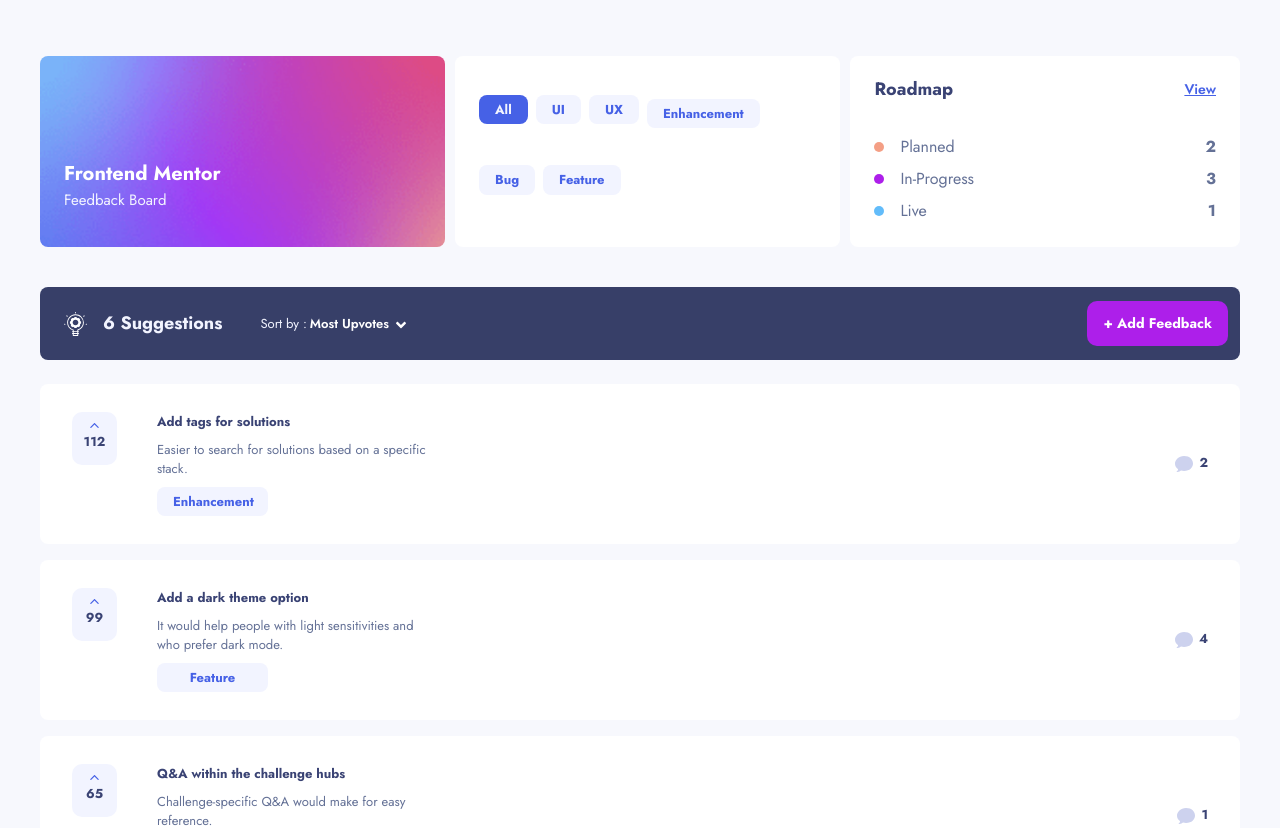
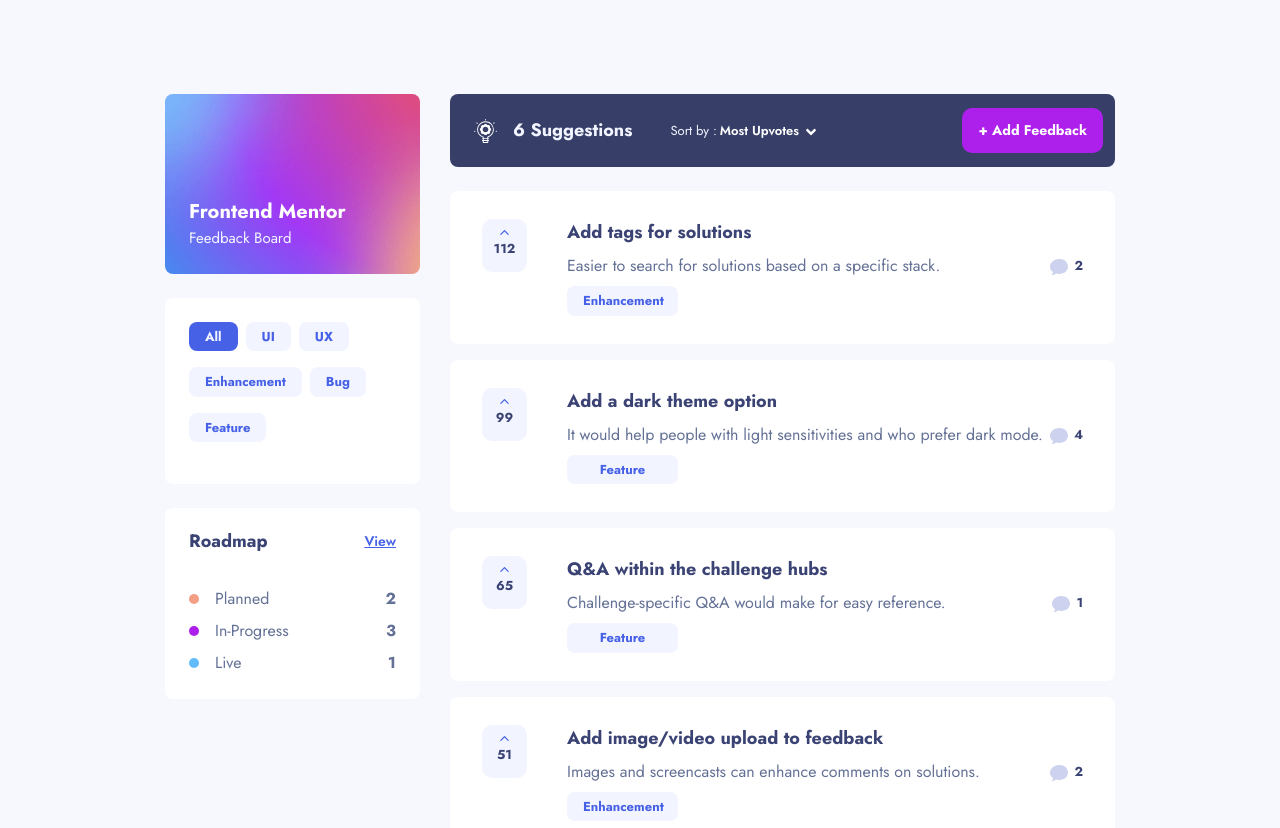
Before and after one commit to TemuriTsutskiridze/team-4, a React (Vite) app: page /feedbacks in a window 1280 px wide. Shown: the top 828 px of the page. Built offline with nearby package versions, Linux system fonts and the light colour scheme.

Commit message:
style: tablet version of Feedbacks' page

```diff
--- a/src/components/HeaderTablet.jsx
+++ b/src/components/HeaderTablet.jsx
@@ -7,9 +7,9 @@
     setActiveCategory(category);
   };
   return (
-    <div className="hidden md:w-full md:flex mf:flex-row md:gap-x-[10px]">
+    <div className="hidden md:w-full md:flex mf:flex-row md:gap-x-[10px] lg:flex-col lg:gap-y-6 lg:w-[255px]">
       <div
-        className="md:pl-6 md:pr-[46px] md:pb-6 md:pt-[103px] rounded-lg md:w-full"
+        className="md:pl-6 md:pr-[46px] md:pb-6 md:pt-[103px] rounded-lg md:w-full lg:w-[255px]"
         style={{
           backgroundImage:
             "url('/assets/suggestions/tablet/background-header.png')",
@@ -22,10 +22,10 @@
         </p>
         <p className="text-[15px] text-white-50">Feedback Board</p>
       </div>
-      <div className="md:pt-6 md:pl-6 md:pr-[18px] md:pb-[42px] md:flex md:flex-wrap md:gap-2 md:items-center md:bg-white-100 md:rounded-lg md:md:w-full">
+      <div className="md:pt-6 md:pl-6 md:pr-[18px] md:pb-[42px] md:flex md:flex-wrap md:gap-2 md:items-center md:bg-white-100 md:rounded-lg md:md:w-full lg:w-[255px]">
         <button
           onClick={() => handleCategoryClick("All")}
-          className=" rounded-lg text-[13px] font-bold capitalize py-[5px] px-4"
+          className=" rounded-lg text-[13px] font-bold capitalize py-[5px] px-4 lg:hover:bg-skyBlue-100"
           style={{
             background: activeCategory === "All" ? "#4661e6" : "#f2f4ff",
             color: activeCategory === "All" ? "#f2f4ff" : "#4661e6",
@@ -35,7 +35,7 @@
         </button>
         <button
           onClick={() => handleCategoryClick("UI")}
-          className="rounded-lg text-[13px] font-bold capitalize py-[5px] px-4"
+          className="rounded-lg text-[13px] font-bold capitalize py-[5px] px-4 lg:hover:bg-skyBlue-100"
           style={{
             background: activeCategory === "UI" ? "#4661e6" : "#f2f4ff",
             color: activeCategory === "UI" ? "#f2f4ff" : "#4661e6",
@@ -45,7 +45,7 @@
         </button>
         <button
           onClick={() => handleCategoryClick("UX")}
-          className="rounded-lg text-[13px] font-bold capitalize py-[5px] px-4"
+          className="rounded-lg text-[13px] font-bold capitalize py-[5px] px-4 lg:hover:bg-skyBlue-100"
           style={{
             background: activeCategory === "UX" ? "#4661e6" : "#f2f4ff",
             color: activeCategory === "UX" ? "#f2f4ff" : "#4661e6",
@@ -55,7 +55,7 @@
         </button>
         <button
           onClick={() => handleCategoryClick("Enhancement")}
-          className="mt-2 rounded-lg text-[13px] font-bold capitalize py-[5px] px-4"
+          className="mt-2 rounded-lg text-[13px] font-bold capitalize py-[5px] px-4 lg:hover:bg-skyBlue-100"
           style={{
             background:
               activeCategory === "Enhancement" ? "#4661e6" : "#f2f4ff",
@@ -66,7 +66,7 @@
         </button>
         <button
           onClick={() => handleCategoryClick("Bug")}
-          className="mt-2 rounded-lg text-[13px] font-bold capitalize py-[5px] px-4"
+          className="mt-2 rounded-lg text-[13px] font-bold capitalize py-[5px] px-4 lg:hover:bg-skyBlue-100"
           style={{
             background: activeCategory === "Bug" ? "#4661e6" : "#f2f4ff",
             color: activeCategory === "Bug" ? "#f2f4ff" : "#4661e6",
@@ -76,7 +76,7 @@
         </button>
         <button
           onClick={() => handleCategoryClick("Feature")}
-          className="mt-2 rounded-lg text-[13px] font-bold capitalize py-[5px] px-4"
+          className="mt-2 rounded-lg text-[13px] font-bold capitalize py-[5px] px-4 lg:hover:bg-skyBlue-100 "
           style={{
             background: activeCategory === "Feature" ? "#4661e6" : "#f2f4ff",
             color: activeCategory === "Feature" ? "#f2f4ff" : "#4661e6",
@@ -85,7 +85,7 @@
           Feature
         </button>
       </div>
-      <div className="flex flex-wrap gap-2 items-center bg-white-100 px-6 pt-5 pb-6 rounded-lg md:w-full">
+      <div className="flex flex-wrap gap-2 items-center bg-white-100 px-6 pt-5 pb-6 rounded-lg md:w-full lg:w-[255px]">
         <div className="flex flex-row items-center w-full justify-between">
           <p className="text-blue-50 font-bold text-[18px]">Roadmap</p>
           <Link to={"/roadmap"}>
--- a/src/components/SortBy.jsx
+++ b/src/components/SortBy.jsx
@@ -38,7 +38,7 @@
   }, []);
 
   return (
-    <div className="w-full px-6 py-[18px] bg-blue-100 flex justify-between items-center md:mt-[40px] md:rounded-lg md:py-[14px] md:px-0 md:pl-6 md:pr-3">
+    <div className="w-full px-6 py-[18px] bg-blue-100 flex justify-between items-center md:mt-[40px] md:rounded-lg md:py-[14px] md:px-0 md:pl-6 md:pr-3 lg:my-0">
       <div className="flex items-center">
         <SuggestionsSvg />
         <p className="hidden md:block md:ml-4 md:mr-[38px] md:text-white-50 md:text-[18px] md:font-bold">
@@ -46,7 +46,7 @@
         </p>
         <p className="text-[13px] text-white-50 font-normal">Sort by :</p>
         <div
-          className="flex items-end gap-1 ml-[3px] relative"
+          className="flex items-end gap-1 ml-[3px] relative lg:cursor-pointer"
           onClick={() => setShowDropdown(!showDropDown)}
         >
           <p className="text-[13px] text-white-100 font-semibold">
@@ -61,7 +61,7 @@
           {showDropDown && (
             <div
               ref={dropdownRef}
-              className="absolute top-[23px] left-[-49px] mt-1 bg-white-100 rounded-lg w-[168px] shadow-lg"
+              className="absolute top-[23px] left-[-49px] mt-1 bg-white-100 rounded-lg w-[168px] shadow-lg lg:cursor-pointer"
             >
               <div className="px-4 py-3 border-b-gray-400 border-b-[1px] flex items-center justify-between w-full">
                 <p
@@ -113,7 +113,7 @@
       </div>
       <Link to={"/new-feedback"}>
         <button
-          className={`bg-purple-50 text-white-100 text-[14px] font-bold py-[12px] px-4 rounded-[10px] flexCenter`}
+          className={`bg-purple-50 text-white-100 text-[14px] font-bold py-[12px] px-4 rounded-[10px] flexCenter lg:hover:bg-purple-100 lg:transition lg:duration-300`}
         >
           + Add Feedback
         </button>
--- a/src/pages/Feedbacks.jsx
+++ b/src/pages/Feedbacks.jsx
@@ -94,7 +94,7 @@
   }, [activeCategory]); // Re-sort when the active category changes
 
   return (
-    <div className="w-screen md:px-[40px] md:pt-[56px] md:pb-[113px]">
+    <div className="w-screen md:px-[40px] md:pt-[56px] md:pb-[113px] lg:px-[165px] lg:pt-[94px] lg:pb-[129px] lg:flex lg:flex-start">
       <HeaderFeedbacks
         showMenu={showMenu}
         setShowMenu={setShowMenu}
@@ -106,17 +106,19 @@
         setActiveCategory={setActiveCategory}
       />
       <div
+        className="lg:w-full lg:pl-[30px]"
         style={{
           background: showMenu ? "#000000" : "transparent",
           opacity: showMenu ? "0.5" : "1",
         }}
       >
+        <div className="lg:w-full">
           <SortBy
             setSortedFeedbacks={setSortedFeedbacks}
             sortFeedbacks={sortFeedbacks}
             filteredFeedbacks={filteredFeedbacks}
           />
-        <div className="px-6 pt-8 pb-[55px] md:px-0 md:pt-6 md:pb-0 flex flex-col items-center gap-y-4 w-full">
+          <div className="px-6 pt-8 pb-[55px] md:px-0 md:pt-6 md:pb-0 flex flex-col items-center gap-y-4 w-full lg:px-0">
             {/* checking if filtered feedbacks array is empty. If it is, displaying message, if it's not, displaying cards*/}
             {sortedFeedbacks && sortedFeedbacks.length === 0 ? (
               <div className="py-[76px] px-6 bg-white-100 rounded-lg flex flex-col items-center w-full md:[pb-110px]">
@@ -125,8 +127,8 @@
                   There is no feedback yet.
                 </p>
                 <p className="text-[13px] text-blue-10 mt-[14px] text-center mb-6 md:text-[16px] md:w-[410px]">
-                Got a suggestion? Found a bug that needs to be squashed? We love
-                hearing about new ideas to improve our app.
+                  Got a suggestion? Found a bug that needs to be squashed? We
+                  love hearing about new ideas to improve our app.
                 </p>
                 <Link to={"/new-feedback"}>
                   <button
@@ -139,8 +141,12 @@
             ) : (
               sortedFeedbacks &&
               sortedFeedbacks.map((feedback) => (
-              <Link to={`/feedbackDetails/${feedback.id}`} key={feedback.id}>
-                <div className="md:w-screen md:px-[40px]">
+                <Link
+                  to={`/feedbackDetails/${feedback.id}`}
+                  key={feedback.id}
+                  className="w-full"
+                >
+                  <div className="md:w-screen md:px-[40px] lg:w-full lg:px-0">
                     <div
                       className="bg-white-100 rounded-lg px-6 py-6 w-full flex flex-col items-start md:py-7 md:px-8 md:flex-row md:items-center md:justify-between"
                       key={feedback.id}
@@ -154,7 +160,7 @@
                               handleUpvoteClick(feedback.id); // Call handleUpvoteClick
                             }}
                             className="hidden bg-white-50 hover:bg-[#cfd7ff] md:mt-0 mt-3 md:h-[53px] py-[7px]
-                          md:flex md:flex-col items-center rounded-[10px] md:w-[45px] w-[69px] text-blue-50 text-[13px] font-bold"
+                          md:flex md:flex-col items-center rounded-[10px] md:w-[45px] w-[69px] text-blue-50 text-[13px] font-bold lg:transition lg:duration-300"
                           >
                             {upvoted.hasOwnProperty(feedback.id) &&
                             upvoted[feedback.id] ? (
@@ -171,10 +177,10 @@
                           </button>
                         ) : null}
                         <div className="flex flex-col">
-                        <p className="text-blue-50 text-[13px] font-bold">
+                          <p className="text-blue-50 text-[13px] font-bold lg:text-[18px]">
                             {feedback.title}
                           </p>
-                        <p className="text-blue-10 text-[13px] font-normal mt-2 w-[278px]">
+                          <p className="text-blue-10 text-[13px] font-normal mt-2 w-[278px] lg:text-[16px] lg:w-full">
                             {feedback.description}
                           </p>
                           <button className="mt-2 rounded-lg bg-white-50 text-blue-200 text-[13px] font-bold capitalize py-[5px] px-4 max-w-[111px]">
@@ -190,7 +196,7 @@
                               event.stopPropagation(); // Stop event propagation
                               handleUpvoteClick(feedback.id); // Call handleUpvoteClick
                             }}
-                          className="rounded-lg bg-white-50 text-blue-50 text-[13px] font-bold py-2 pl-4 pr-3 flex flex-row items-center gap-[5px]"
+                            className="rounded-lg bg-white-50 text-blue-50 text-[13px] font-bold py-2 pl-4 pr-3 flex flex-row items-center gap-[5px] "
                           >
                             {upvoted.hasOwnProperty(feedback.id) &&
                             upvoted[feedback.id] ? (
@@ -257,7 +263,9 @@
                               feedback.comments.reduce(
                                 (total, comment) =>
                                   total +
-                                (comment.replies ? comment.replies.length : 0),
+                                  (comment.replies
+                                    ? comment.replies.length
+                                    : 0),
                                 0
                               )}
                           </p>
@@ -275,6 +283,7 @@
           </div>
         </div>
       </div>
+    </div>
   );
 }
 
--- a/tailwind.config.js
+++ b/tailwind.config.js
@@ -26,6 +26,7 @@
         },
         skyBlue: {
           50: "#62bcfa",
+          100: "#cfd7ff",
         },
       },
     },
```
Lines whose indentation alone changed are shown as unchanged.
